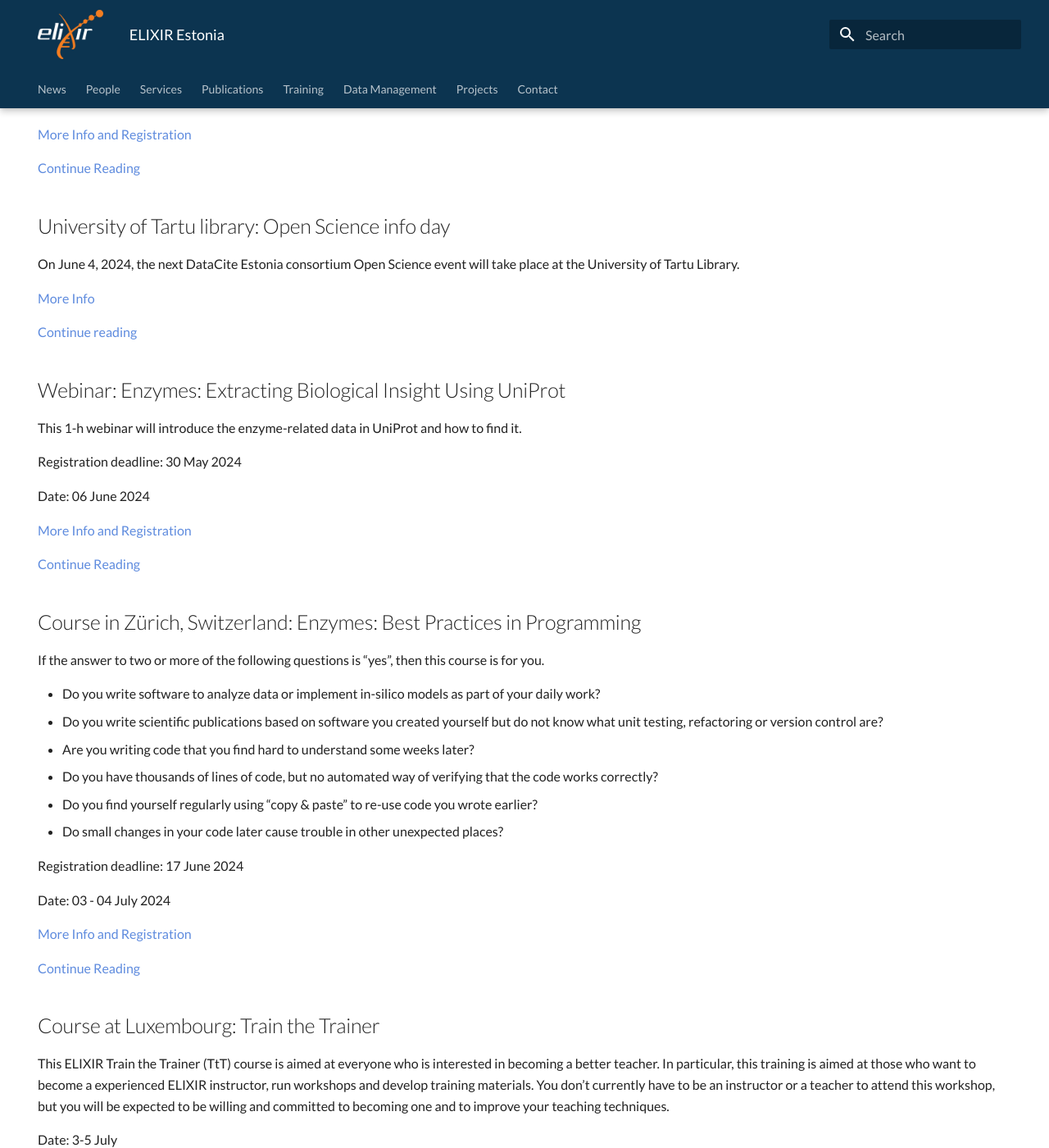
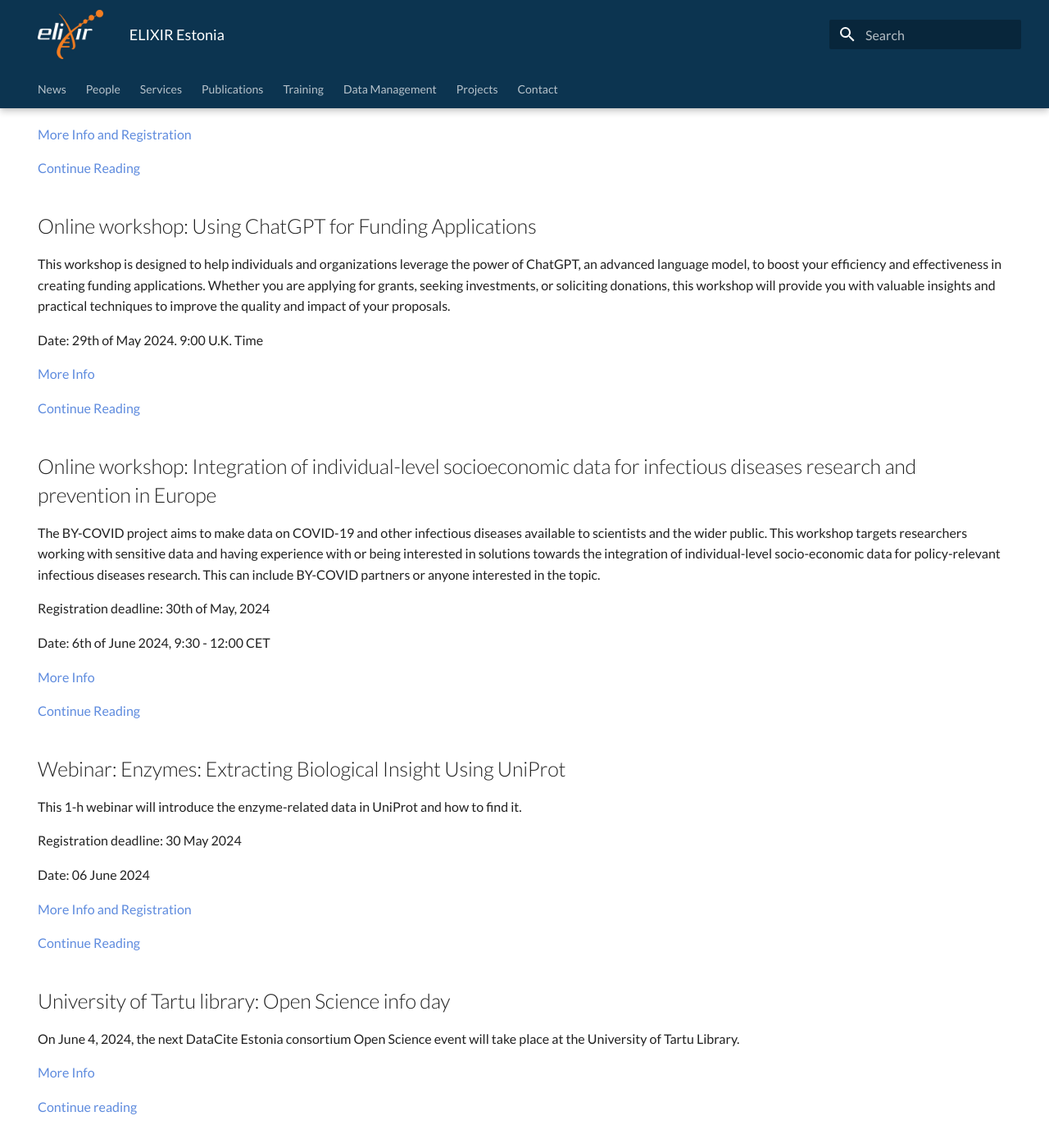
Before and after one commit to ELIXIREstonia/elixirestonia.github.io, an MkDocs documentation site: the page built from content/index.md, in a window 1280 px wide and 1400 px high, scrolled down 1162 px. Shown: the whole window at 82% size. Built offline with MkDocs 1.6.1 and Material for MkDocs 9.7.7, drawn with Linux system fonts in a browser that asks for light colours; some of the changed text lies outside the part shown.

Commit message:
added 4 news

```diff
--- a/content/index.md
+++ b/content/index.md
@@ -67,13 +67,27 @@
 
 [Continue Reading](news/posts/2024/submitting_finding_downloading_ENA.md)
 
-## University of Tartu library: Open Science info day
+## Online workshop: Using ChatGPT for Funding Applications
 
-On June 4, 2024, the next DataCite Estonia consortium Open Science event will take place at the University of Tartu Library.
+This workshop is designed to help individuals and organizations leverage the power of ChatGPT, an advanced language model, to boost your efficiency and effectiveness in creating funding applications. Whether you are applying for grants, seeking investments, or soliciting donations, this workshop will provide you with valuable insights and practical techniques to improve the quality and impact of your proposals.
 
-[More Info](https://www.avatudteadus.ee/uncategorized-et/avatud-teaduse-infouritus-2/)
+Date: 29th of May 2024. 9:00 U.K. Time
 
-[Continue reading](news/posts/2024/Avatud_teadus_infoüritus.md)
+[More Info](https://methodsforchange.org/live-workshops/using-chatgpt-for-funding-applications/)
+
+[Continue Reading](news/posts/2024/ChatGPT_funding.md)
+
+## Online workshop: Integration of individual-level socioeconomic data for infectious diseases research and prevention in Europe
+
+The BY-COVID project aims to make data on COVID-19 and other infectious diseases available to scientists and the wider public. This workshop targets researchers working with sensitive data and having experience with or being interested in solutions towards the integration of individual-level socio-economic data for policy-relevant infectious diseases research. This can include BY-COVID partners or anyone interested in the topic.
+
+Registration deadline: 30th of May, 2024
+
+Date: 6th of June 2024, 9:30 - 12:00 CET
+
+[More Info](https://by-covid.org/news-events/spring-2024-baseline-usecase-workshop/)
+
+[Continue Reading](news/posts/2024/Socioeconomic_data_infectious_diseases.md)
 
 ## Webinar: Enzymes: Extracting Biological Insight Using UniProt
 
@@ -86,6 +100,35 @@
 [More Info and Registration](https://www.sib.swiss/training/course/20240606_UPENZ)
 
 [Continue Reading](news/posts/2024/enzymes_Uniprot.md)
+
+## University of Tartu library: Open Science info day
+
+On June 4, 2024, the next DataCite Estonia consortium Open Science event will take place at the University of Tartu Library.
+
+[More Info](https://www.avatudteadus.ee/uncategorized-et/avatud-teaduse-infouritus-2/)
+
+[Continue reading](news/posts/2024/Avatud_teadus_infoüritus.md)
+
+## Online workshop: Strategies for training and knowledge exchange with a consulting perspective
+
+Join this workshop if you are interested in:
+
+* learning evidence-based best practices for teaching
+* how to create a positive environment for learners at your workshops
+* how to provide opportunities for you to practise and improve your teaching skills.
+* how to survey people's training needs
+* learning how to get the most out of any consulting possibilities you offer
+* how to effectively manage tasks and projects
+* how to initiate new projects and how to prioritise
+* learning how to balance consultancy, training, and IT tasks
+
+Registration deadline: June 7, 2024
+
+Date: June 25, 2024 - June 26, 2024, From 09:00 to 16:00 (CEST)
+
+[More Info](https://www.cecam.org/workshop-details/strategies-for-training-and-knowledge-exchange-with-a-consulting-perspective-1361)
+
+[Continue Reading](news/posts/2024/strategies_training_consulting_perspective.md)
 
 ## Course in Zürich, Switzerland: Enzymes: Best Practices in Programming
 
@@ -140,6 +183,14 @@
 
 [Continue Reading](news/posts/2024/mooc_reproducible_research.md)
 
+## Asynchronous e-learning course: Identifiers in Bioinformatics
+
+Want to learn about identifiers used in bioinformatics? This asynchronous e-learning course can be completed online, at the desired pace and in the absence of an instructor.
+
+[More Info](https://www.sib.swiss/training/course/2024_IDIBI)
+
+[Continue Reading](news/posts/2024/Identifiers_bioinformatics.md)
+
 ## Asynchronous e-learning course: Interoperable File Formats
 In an era when data is being produced at unprecedented speed and in many different formats, data interoperability is key to sharing and archiving data.
 In this 1-h course, you will learn why file format is essential to interoperability, the criteria that file formats must fulfill to be interoperable, common interoperable file formats and how to convert a file to an interoperable format.
```
Also changed, not shown: content/news/posts/2024/ChatGPT_funding.md (added, +50 -0 lines), content/news/posts/2024/Identifiers_bioinformatics.md (added, +46 -0 lines), content/news/posts/2024/Socioeconomic_data_infectious_diseases.md (added, +51 -0 lines), content/news/posts/2024/strategies_training_consulting_perspective.md (added, +62 -0 lines).
